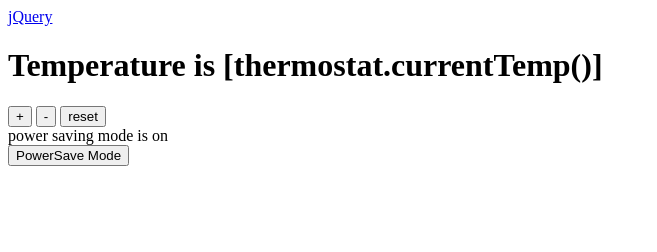
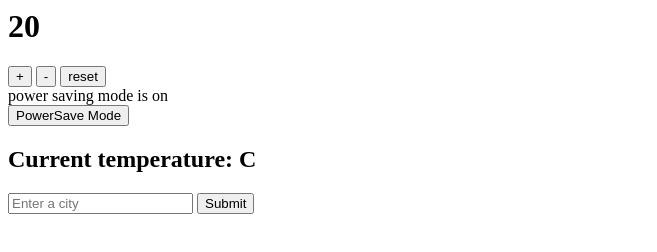
Before and after one commit to iainaitken/thermostat, a plain HTML site: page index.html in a window 1280 px wide. Shown: the whole page, without its empty margins (0-657 px from the left). Drawn offline with Linux system fonts and the light colour scheme; no server answers.

Commit message:
added weather api

```diff
--- a/index.html
+++ b/index.html
@@ -9,19 +9,11 @@
   </head>
 
   <body>
-    <a href="http://jquery.com/">jQuery</a>
     <script src="jquery.js"></script>
-    <script>
+    <script src="interface.js"></script>
 
-    $( document ).ready(function() {
-      $( "a" ).click(function( event ) {
-          alert( "As you can see, the link no longer took you to jquery.com" );
-          event.preventDefault();
-      });
-    });
-
-    </script>
-    <h1 id="temperature">Temperature is [thermostat.currentTemp()]</h1>
+    <div>
+      <h1 id="temperature"></h1>
       <p>
         <button id="temperature-up">+</button>
         <button id="temperature-down">-</button>
@@ -32,5 +24,13 @@
         <button id="powersave-mode">PowerSave Mode</button>
       </p>
       <script src="src/thermostat.js"></script>
+    </div>
+    <div>
+      <h2>Current temperature: <span id="current-temperature"></span>C</h2>
+      <form id="select-city">
+        <input id="current-city" type="text" placeholder="Enter a city"/>
+        <input type="submit"/>
+      </form>
+    </div>
   </body>
 </html>
--- a/interface.js
+++ b/interface.js
@@ -1,10 +1,9 @@
 $(document).ready(function() {
   var thermostat = new Thermostat();
 
-  function updateThermostat() {
-    $('#temperature').text(thermostat.currentTemp());
-    $('#temperature').attr('class', thermostat.usage());
-  }
+  updateThermostat();
+
+  displayWeather('London');
 
   $('#temperature-up').on('click', function() {
     thermostat.up();
@@ -30,4 +29,24 @@ $(document).ready(function() {
       $('#power-saving-status').text('off');
     }
   })
+
+  $('#select-city').submit(function(event) {
+    event.preventDefault();
+    var city = $('#current-city').val();
+    displayWeather(city);
+  })
+
+  function updateThermostat() {
+    $('#temperature').text(thermostat.currentTemp());
+    $('#temperature').attr('class', thermostat.usage());
+  }
+
+  function displayWeather(city) {
+    var url = 'http://api.openweathermap.org/data/2.5/weather?q=' + city;
+    var api_token = '&appid=3554791ed12c419cb07f164acf478bf6';
+    var units = '&units=metric';
+    $.get(url + api_token + units, function(data) {
+      $('#current-temperature').text(data.main.temp)
+    })
+  }
 })
```
Lines whose indentation alone changed are shown as unchanged.
